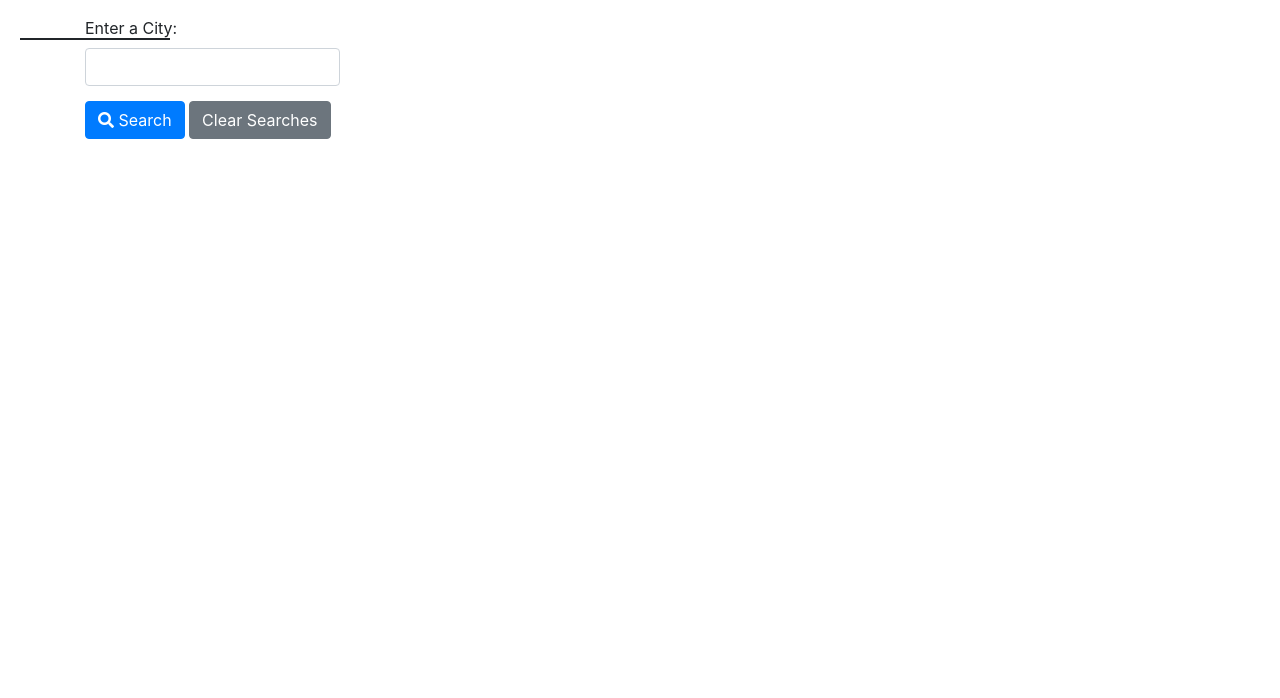
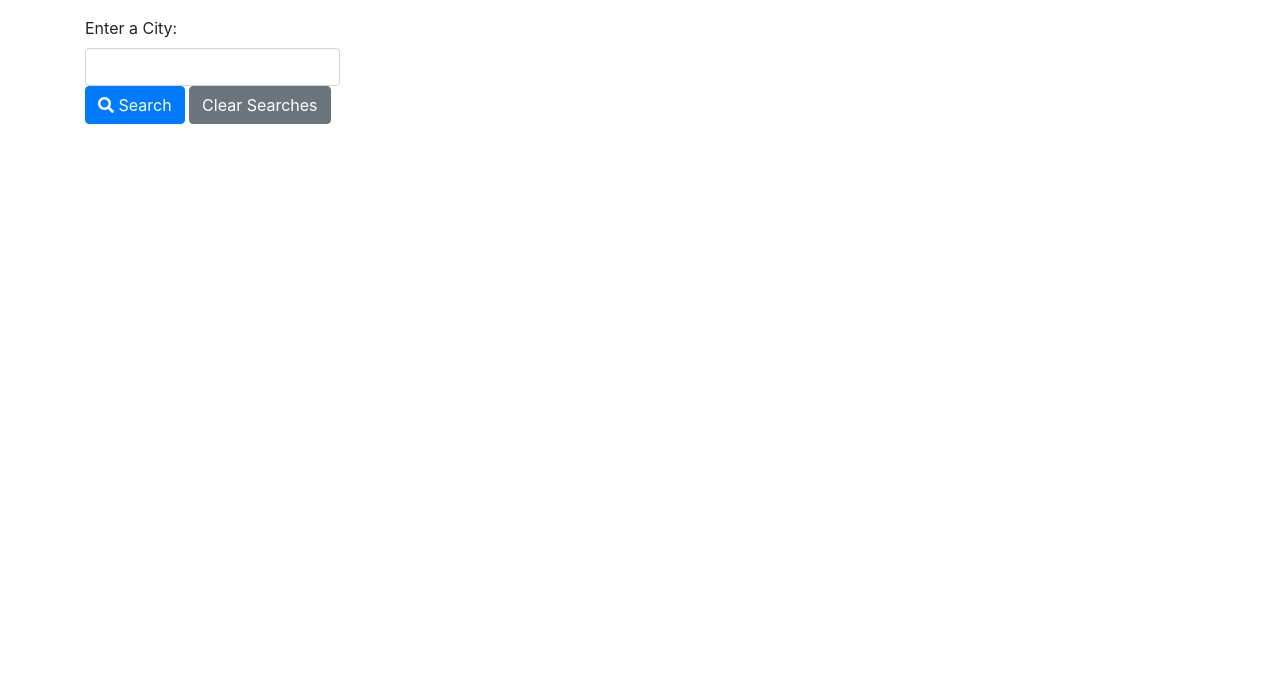
Before and after one commit to tygerhardt/Homework_Week_6, a plain HTML site: page index.html in a window 1280 px wide. Shown: the part 102-800 px from the top of the page. Drawn offline with nearby package versions, Linux system fonts and the light colour scheme.

Commit message:
Fixed issue with css, ccity popping out of box after running.

```diff
--- a/assets/style.css
+++ b/assets/style.css
@@ -5,15 +5,6 @@
 }
 .display-3{
     text-align: center;
-}
-.buttons-view{
-    position: absolute;
-    left: 20px;
-    top: 140px;
-    width: 150px;
-    border-style: solid;
-    border-width: 1px;
-
 }
 
 .cityWeather{
@@ -24,7 +15,3 @@
     border-style: solid;
     border-width: 1px;
 }
-#run-search,
-#clear-search{
-    margin-top: 15px;
-}
```
